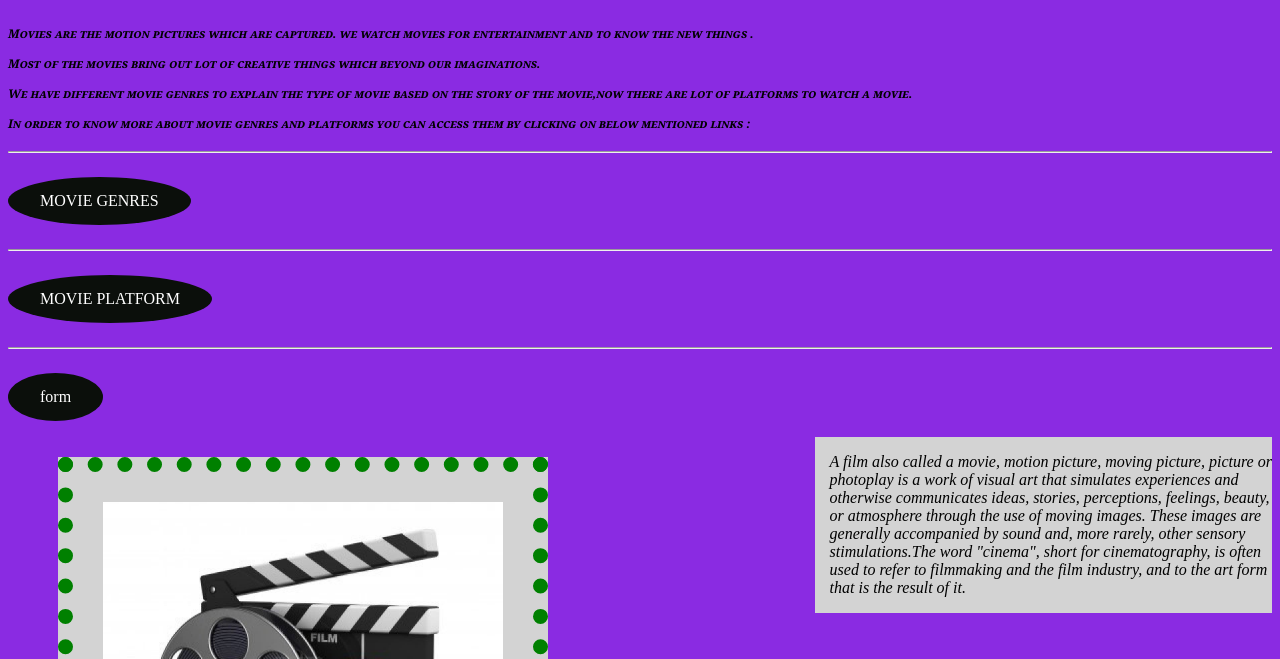
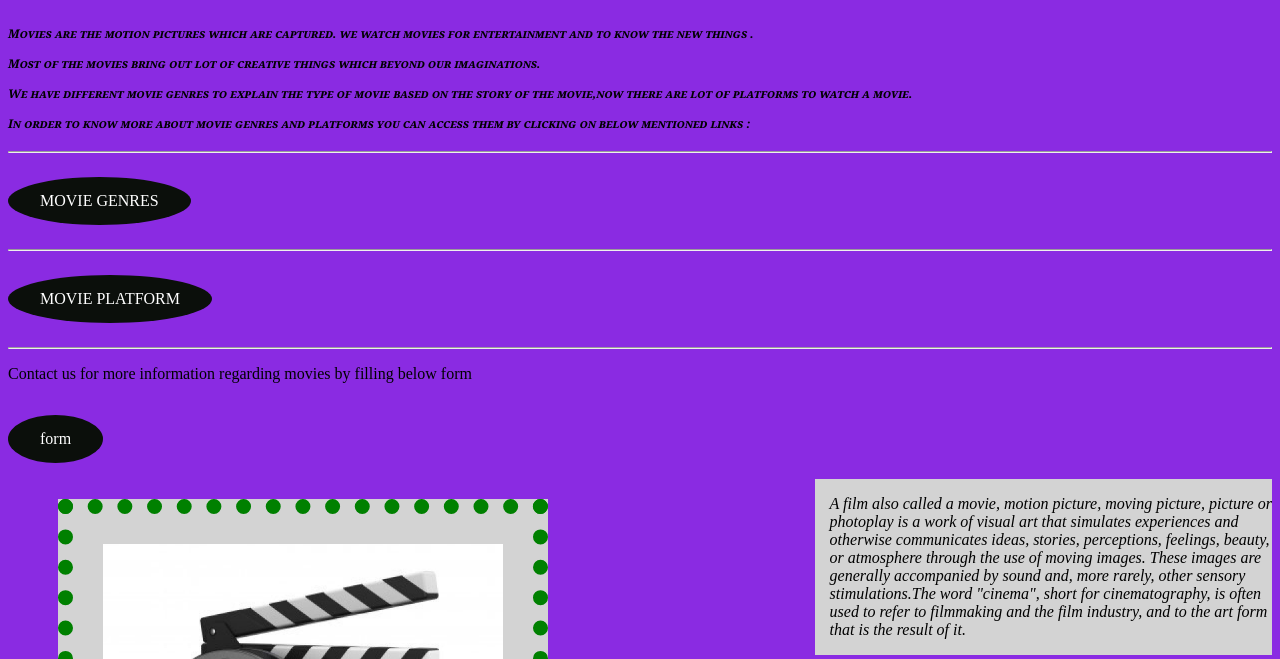
Before and after one commit to pikkalla/projectgv, a plain HTML site: page index.html in a window 1280 px wide. Shown: the part 141-800 px from the top of the page. Drawn offline with Linux system fonts and the light colour scheme.

Commit message:
Update index.html

```diff
--- a/index.html
+++ b/index.html
@@ -103,6 +103,7 @@ span
      <a href="page3.html">
       <p class="button">MOVIE PLATFORM</p></a>
   <hr>
+   <p>Contact us for more information regarding movies by filling below form </p>
    <a href="pageform4.html">
     <p class="button">form</p></a>
 
```
